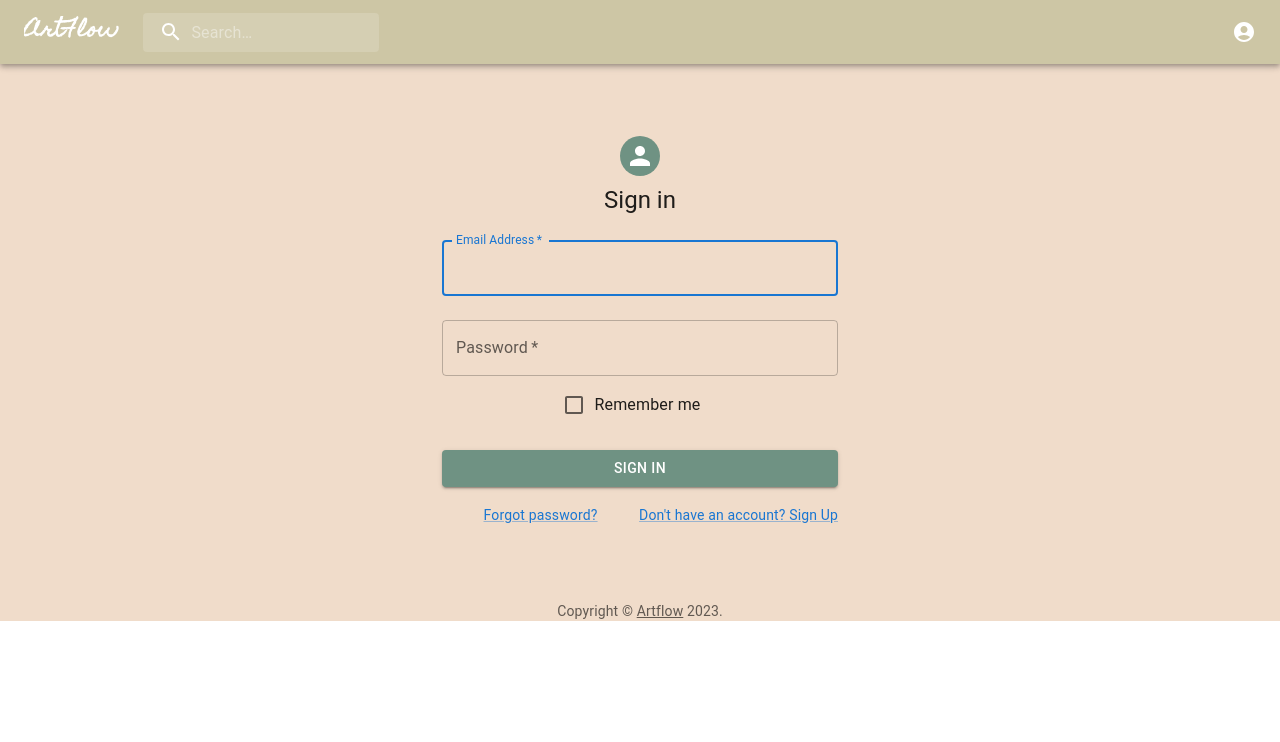
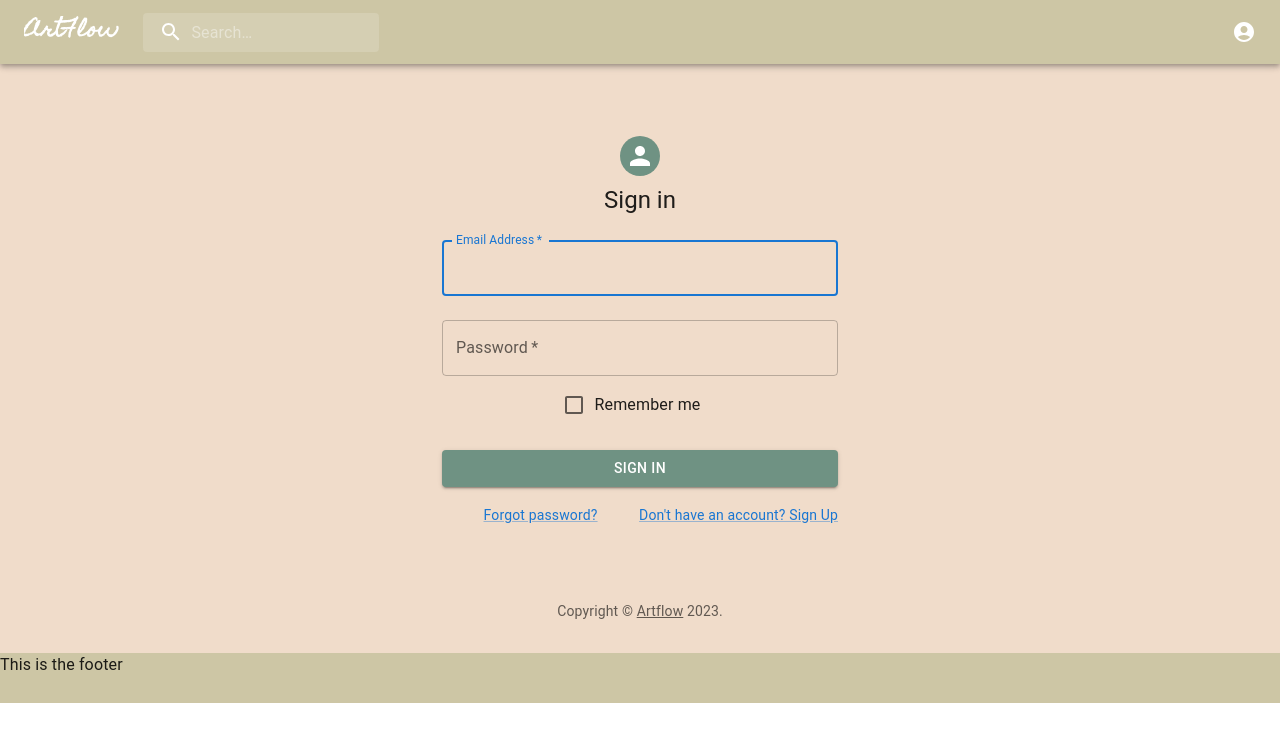
Before and after one commit to neftonjin/art-gallery-shop-app, a React (Create React App) app: page / in a window 1280 px wide. Shown: the top 742 px of the page. Built offline with nearby package versions, Linux system fonts and the light colour scheme; no server answers.

Commit message:
Updated Profile box

```diff
--- a/src/App.js
+++ b/src/App.js
@@ -11,6 +11,7 @@ import Login from "./components/Login";
 import { AuthContext } from "./context/AuthContext";
 import { useContext } from "react";
 import './App.css'
+import Footer from "./components/Footer/Footer";
 // import { BrowserRouter } from 'react-router-dom';
 // import UploadForm from "./components/UploadForm";
 // import Album from './testComponents/Album';
@@ -41,6 +42,7 @@ export default function App() {
           <Route path="*" element={<h1> PAGE NOT FOUND</h1>} />
         </Routes>
       </Router>
+      <Footer />
 
 
     </div>
--- /dev/null
+++ b/src/components/Footer/Footer.css
@@ -0,0 +1,5 @@
+footer {
+    background-color: #cdc6a5;
+    width: 100%;
+    height: 50px
+}
--- /dev/null
+++ b/src/components/Footer/Footer.js
@@ -0,0 +1,10 @@
+import React from 'react'
+import './Footer.css'
+
+export default function Footer() {
+  return (
+    <footer>
+      This is the footer
+    </footer>
+  )
+}
--- a/src/components/Navbar/Navbar.css
+++ b/src/components/Navbar/Navbar.css
@@ -1,3 +1,8 @@
 .Navbar {
     background-color: #cdc6a5;
 }
+
+.logoLink {
+    color: white;
+    text-decoration: none;
+}
--- a/src/components/Navbar/Navbar.js
+++ b/src/components/Navbar/Navbar.js
@@ -154,8 +154,9 @@ export default function PrimarySearchAppBar() {
             noWrap
             component="div"
             sx={{ display: { xs: 'none', sm: 'block', fontFamily: 'Homemade Apple', fontWeight: 'bold' } }}
-          >
+          ><a href='/User'className='logoLink'>
             ArtFlow
+            </a>
           </Typography>
           <Search>
             <SearchIconWrapper>
--- a/src/components/ProfileBox.js
+++ b/src/components/ProfileBox.js
@@ -1,35 +1,33 @@
 import React from 'react'
 import { Typography, Button, Card, CssBaseline, Grid, Container } from "@mui/material";
 import Avatar from '@mui/material/Avatar';
-import { deepPurple } from '@mui/material/colors';
+
 
 export default function ProfileBox() {
     return (
-      <Container>
+        <Container justifyContent="center">
 
             <CssBaseline />
 
             <Grid container justifyContent="center" sx={{ marginTop: '50px', marginBottom: '50px' }}>
                 <Card sx={{ width: '100%', padding: '20px' }}>
+                    <Grid justifyContent="center" alignItems="center" item>
+                        <Avatar justifyContent="center" alignItems="center" sizes="500px" sx={{ bgcolor: "#6f9283", width: 100, height: 100, margin: "0 auto" }}>JS</Avatar>
+                    </Grid>
                     <Grid item>
-                      <Avatar justifyContent="center" sizes="500px" sx={{ bgcolor: deepPurple[500], width: 100, height: 100, marginRight: "15px" }}>JS</Avatar>
                         <Typography variant="h2" align="center" color="textPrimary" gutterBottom>
                             John Smith
                         </Typography>
-
-                  </Grid>
-                  <Grid item>
-
                     </Grid>
                     <Typography variant="h5" align="center" color="textSecondary" paragraph>
                         Hi I'm John Smith and I'm an artist. I love pastels and like to draw pictures of fruit.
                     </Typography>
                     <Grid container spacing={10} justifyContent="center">
                         <Grid item>
-                          <Button variant="contained" color="primary"><a href='/'>My Art</a></Button>
+                            <Button variant="contained" sx={{ bgColor: "#8d9f87" }}><a href='/'>Sign Out</a></Button>
                         </Grid>
                         <Grid item>
-                          <Button variant="contained" color="secondary">Connect</Button>
+                            <Button variant="contained" sx={{ bgColor: "#6f9283" }}><a href='/User'>Home</a> </Button>
                         </Grid>
                     </Grid>
                 </Card>
--- a/src/pages/MyProfile.js
+++ b/src/pages/MyProfile.js
@@ -1,25 +1,29 @@
-import React, { useState }from 'react'
-import ArtCard from "../components/ArtCard";
+import React, { useState } from 'react'
+
 import ProfileBox from "../components/ProfileBox";
 import ImageGrid from "../components/ImageGrid";
 import Modal from "../components/Modal";
 import UploadForm from "../components/UploadForm";
-import Title from "../components/Title";
+import { Typography } from '@mui/material';
 
-export const  MyProfile = () => {
+
+export const MyProfile = () => {
   const [selectedImg, setSelectedImg] = useState(null);
   return (
-    <div>
+    <>
       <main>
+
         <ProfileBox></ProfileBox>
-      <ArtCard></ArtCard>
-      <Title />
-      <UploadForm />
+        <Typography variant='h4' align='center'>
+          Your Images
+        </Typography>
         <ImageGrid setSelectedImg={setSelectedImg} />
-      { selectedImg && (
+        {selectedImg && (
           <Modal selectedImg={selectedImg} setSelectedImg={setSelectedImg} />
         )}
+        <UploadForm />
+
       </main>
-    </div>
+    </>
   )
 }
```
Lines whose indentation alone changed are shown as unchanged.
